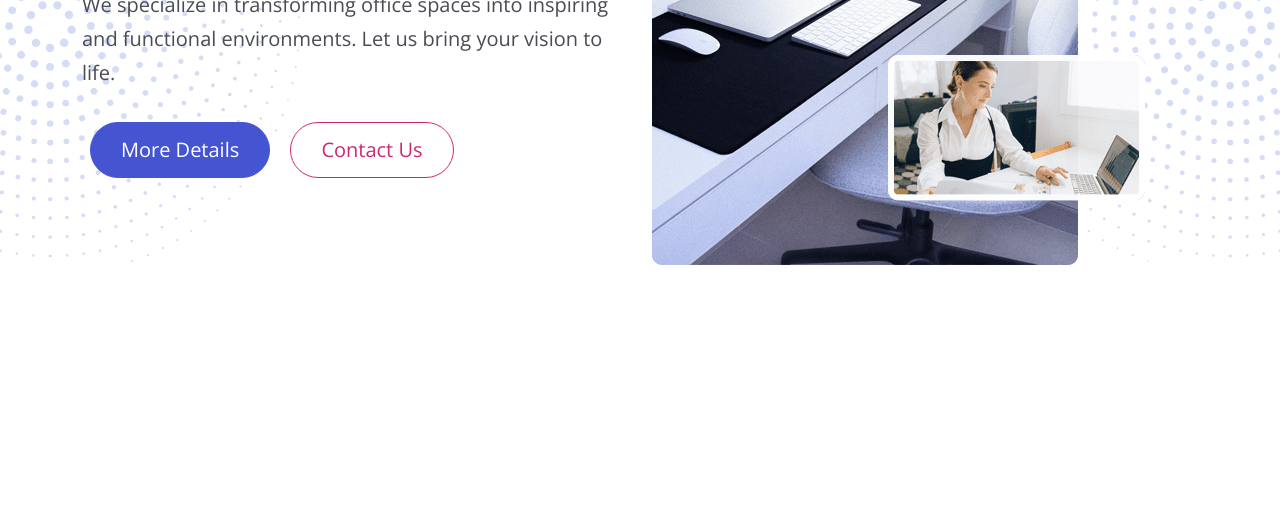
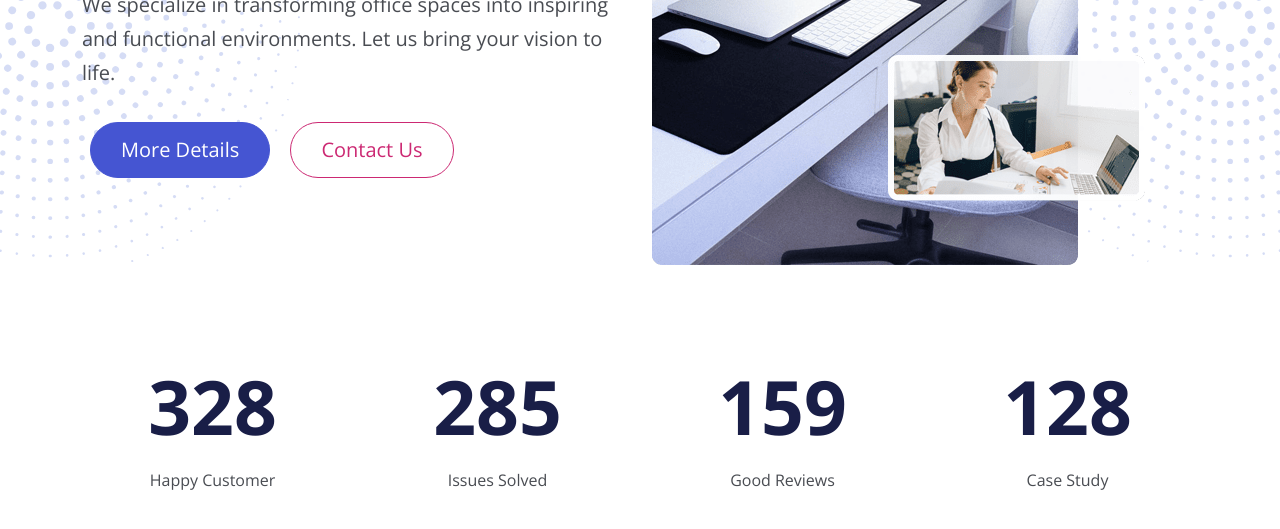
Before and after one commit to fisheeesh/yavin-website, a website: page index.html in a window 1280 px wide. Shown: the part 477-1006 px from the top of the page. Before the commit the page ends 800 px from the top, so only its background shows below. Drawn offline with nearby package versions, Linux system fonts and the light colour scheme; files that its build step writes are made by us from their sources.

Commit message:
stats & js increment

```diff
--- a/index.html
+++ b/index.html
@@ -78,6 +78,28 @@
     </div>
   </header>
 
+  <!-- Status -->
+  <section class="stats container" id="stats">
+    <div class="row my-6">
+      <div class="col-md-3 col-sm-6 text-center">
+        <h2 class="counter xl-text" data-target="328"></h2>
+        <p>Happy Customer</p>
+      </div>
+      <div class="col-md-3 col-sm-6 text-center">
+        <h2 class="counter xl-text" data-target="285"></h2>
+        <p>Issues Solved</p>
+      </div>
+      <div class="col-md-3 col-sm-6 text-center">
+        <h2 class="counter xl-text" data-target="159"></h2>
+        <p>Good Reviews</p>
+      </div>
+      <div class="col-md-3 col-sm-6 text-center">
+        <h2 class="counter xl-text" data-target="128"></h2>
+        <p>Case Study</p>
+      </div>
+    </div>
+  </section>
+
   <script src="js/bootstrap.bundle.min.js"></script>
   <script src="js/script.js"></script>
 </body>
--- a/js/script.js
+++ b/js/script.js
@@ -1,11 +1,45 @@
-function userScoll(){
+function userScoll() {
     const navbar = document.querySelector('.navbar')
 
     window.addEventListener('scroll', () => {
-        if(window.scrollY > 50) navbar.classList.add('navbar-sticky')
+        if (window.scrollY > 50) navbar.classList.add('navbar-sticky')
         else navbar.classList.remove('navbar-sticky')
     })
 }
 
 
+function incrementStats() {
+    const counters = document.querySelectorAll('.counter')
+
+    counters.forEach(counter => {
+        counter.innerHTML = 0;
+
+        const updateCounter = () => {
+            /**
+             * ? That will return as string "328" but we need number
+             * ? we can convert string to number by adding "+" sign begainning
+             */
+            const target = +counter.getAttribute('data-target')
+            const c = +counter.innerHTML
+
+            /**
+             * ? control speed here
+             */
+            const increment = target / 200;
+
+            if(c < target){
+                counter.innerHTML = Math.ceil(c + increment)
+                setTimeout(updateCounter, 1)
+            }
+            else{
+                counter.innerHTML = target
+            }
+        }
+
+        updateCounter()
+    })
+}
+
+
 document.addEventListener('DOMContentLoaded', userScoll)
+document.addEventListener('DOMContentLoaded', incrementStats)
```
